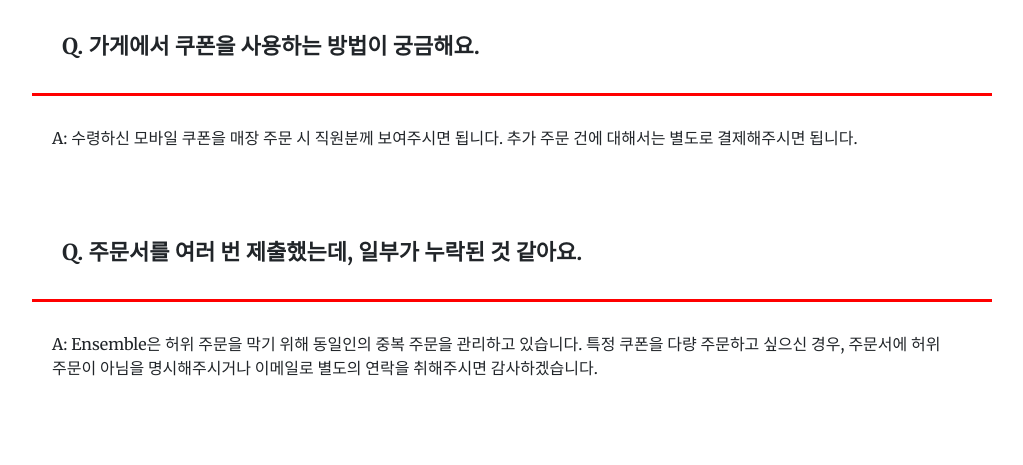
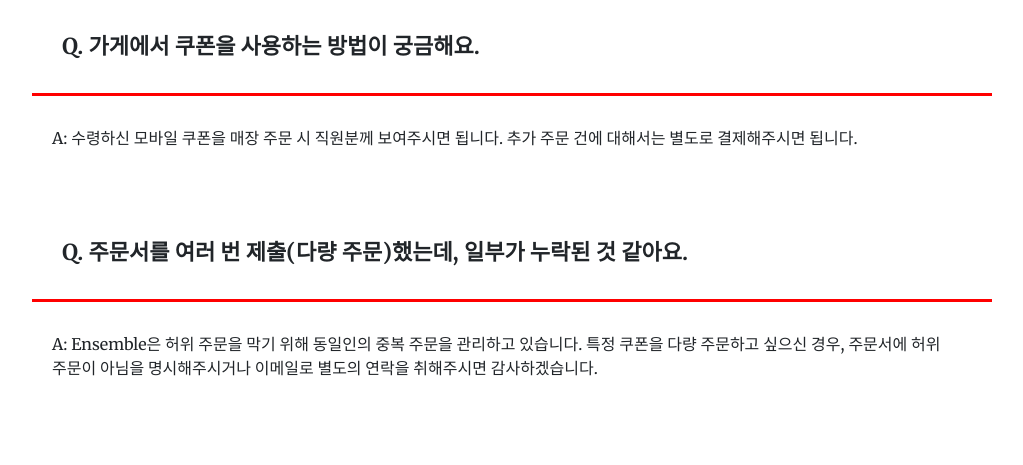
Before and after one commit to Sunny-W-Park/ensemble4publish, a Django app: page /faq/ in a window 1280 px wide. Shown: the part 1265-1730 px from the top of the page, without its empty margins (128-1151 px from the left). Run offline with Django 3.2, Linux system fonts and the light colour scheme; some libraries are stand-ins or nearby versions.

Commit message:
0816_14:10

```diff
--- a/blog/templates/blog_detail.html
+++ b/blog/templates/blog_detail.html
@@ -83,7 +83,7 @@
         </tbody>
     </table>
 
-    <h4><mark> Restaurant Week 특가</mark></h4>
+    <h4><mark> Restaurant Week 특가 쿠폰</mark></h4>
     <p>{{ post.price_details | linebreaks }}</p>
 
     <table class="divider" border="0" cellpadding="0" cellspacing="0" width="100%" style="table-layout: fixed; vertical-align: top; border-spacing: 0; border-collapse: collapse; mso-table-lspace: 0pt; mso-table-rspace: 0pt; min-width: 100%; -ms-text-size-adjust: 100%; -webkit-text-size-adjust: 100%;" role="presentation" valign="top">
--- a/faq/templates/faq.html
+++ b/faq/templates/faq.html
@@ -179,7 +179,7 @@
 
         <!-- 내용 5  -->
         <div id="title" style="font-weight: bold; font-size: 22px;">
-            Q. 주문서를 여러 번  제출했는데, 일부가 누락된 것 같아요.
+            Q. 주문서를 여러 번  제출(다량 주문)했는데, 일부가 누락된 것 같아요.
         </div>
 
         <div id="divider"></div>
```
Also changed, not shown: 3 other files.
